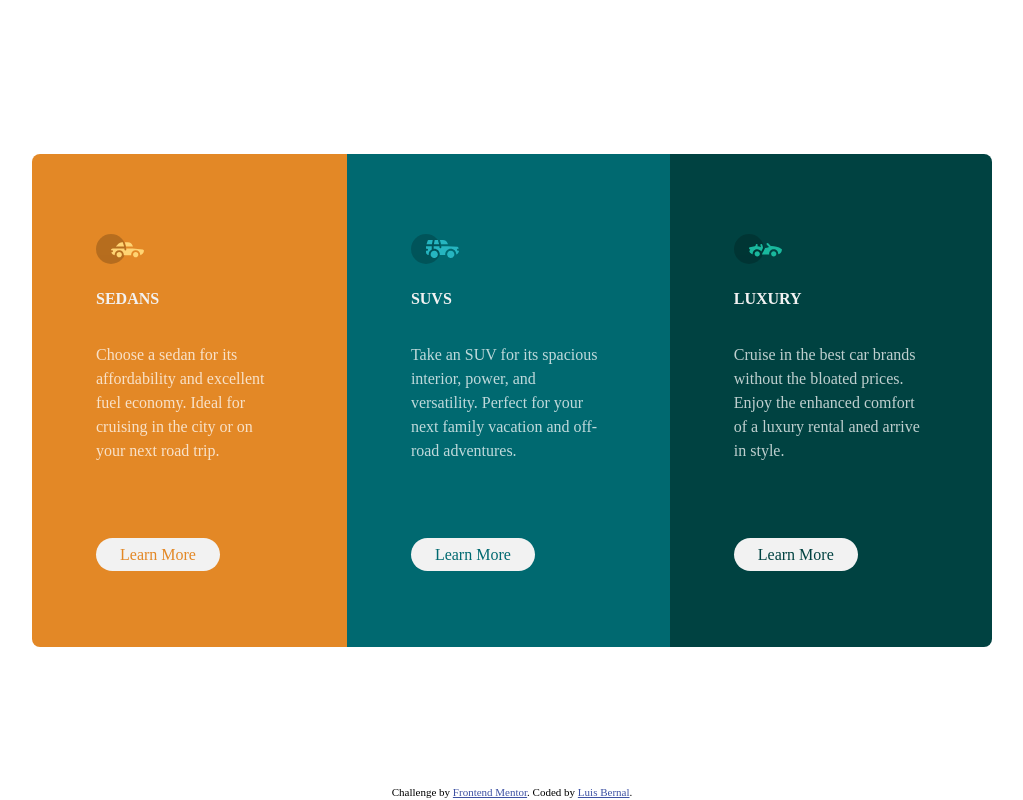
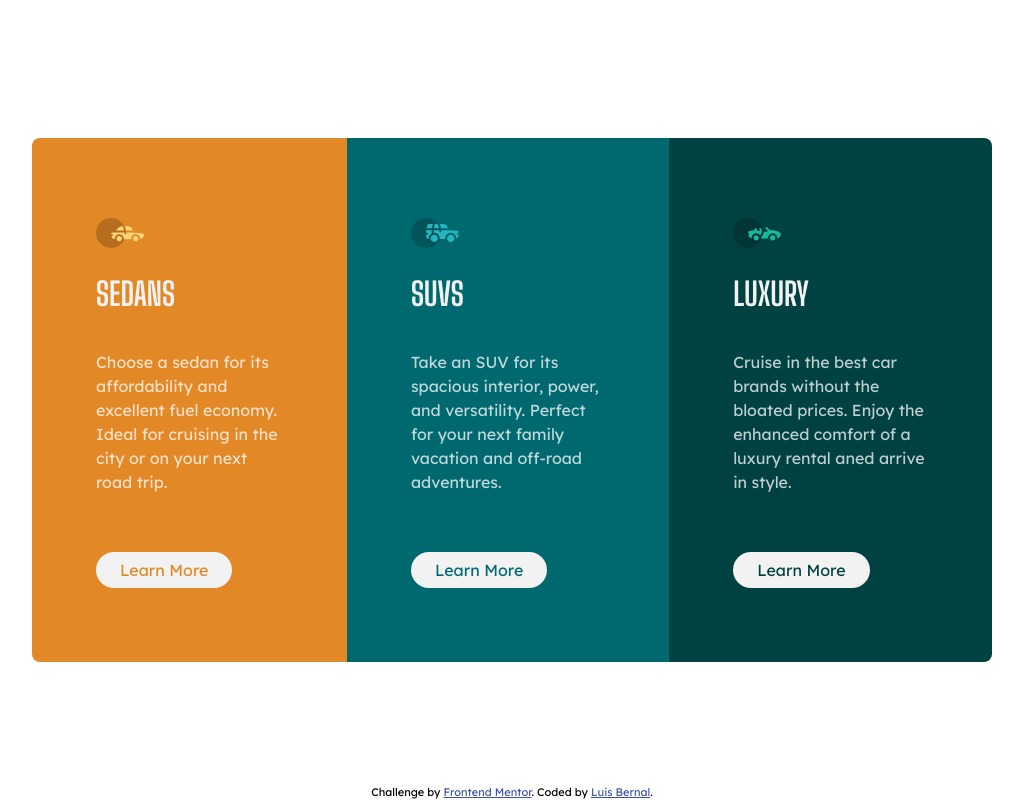
Before and after one commit to FrontendMentor-Lecap/3-column-preview-card-component, a plain HTML site: page index.html in a window 1280 px wide. Shown: the whole page, without its empty margins (128-1151 px from the left). Drawn offline with Linux system fonts and the light colour scheme.

Commit message:
Finished Initial State

```diff
--- a/index.html
+++ b/index.html
@@ -24,6 +24,11 @@
         color: hsl(228, 45%, 44%);
       }
     </style>
+    <link rel="preconnect" href="https://fonts.gstatic.com" />
+    <link
+      href="https://fonts.googleapis.com/css2?family=Big+Shoulders+Display:wght@700&family=Lexend+Deca&display=swap"
+      rel="stylesheet"
+    />
   </head>
   <body>
     <div class="container">
--- a/style.css
+++ b/style.css
@@ -17,6 +17,7 @@ body {
   min-width: 100vw;
   min-height: 100vh;
   line-height: 1.5;
+  font-family: 'Lexend Deca', sans-serif;
 }
 
 .container {
@@ -30,7 +31,7 @@ body {
 }
 
 .category {
-  padding: 10vh 4em;
+  padding: 5vh 4em;
   background-color: var(--vdrk-cyan);
 }
 
@@ -49,6 +50,8 @@ body {
 .category__name {
   text-transform: uppercase;
   margin-top: 1rem;
+  font-size: 2rem;
+  font-family: 'Big Shoulders Display', cursive;
 }
 
 .category__description {
@@ -95,10 +98,11 @@ body {
     overflow: hidden;
     max-width: 100%;
     min-height: 100%;
+    padding: 10vh 4em;
   }
 
   .category__description {
-    margin: 2em 0 5em;
+    margin: 2em 0 4em;
   }
 
   .attribution {
```
